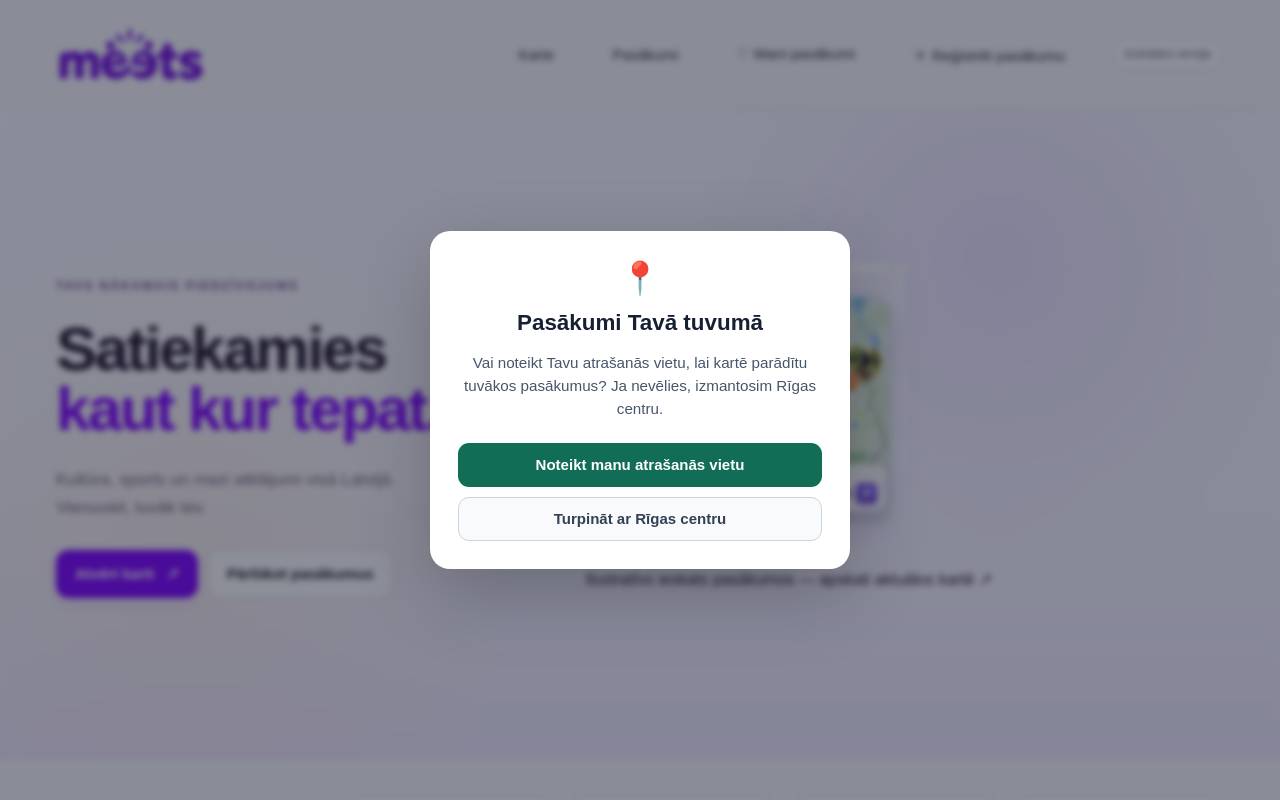
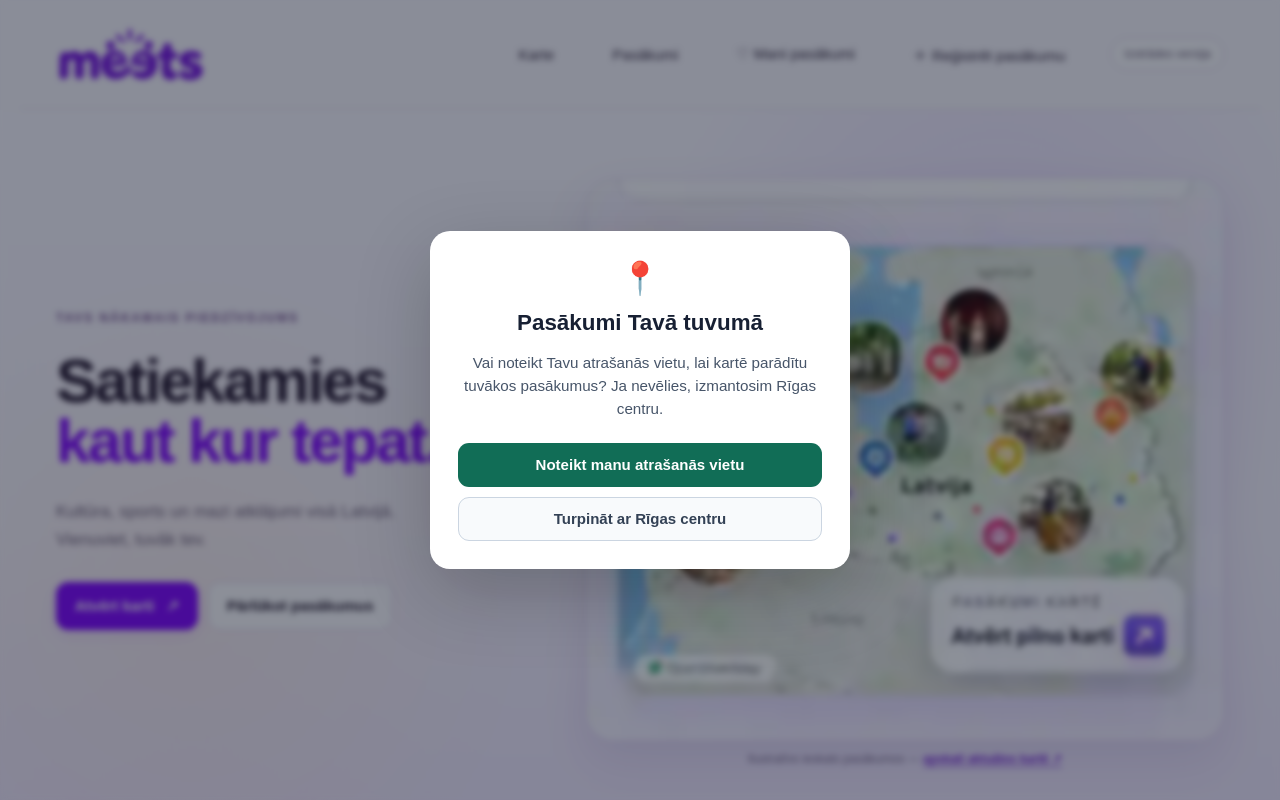
Before and after one commit to girtspolis1-sudo/meets-2, a Next.js app: page / in a window 1280 px wide. Shown: the top 800 px of the page. Built offline with nearby package versions, Linux system fonts and the light colour scheme.

Commit message:
Style selected photo-map concept in homepage responsive hero

```diff
--- a/app/globals.css
+++ b/app/globals.css
@@ -2013,3 +2013,63 @@ body.admin-environment .admin-page>.eyebrow{margin:0}
 .source-channel-refresh-warning{color:#b45309!important;font-weight:650}
 .source-channel-success{color:#166534;font-weight:650}
 @media(max-width:700px){.source-sync-summary{grid-template-columns:1fr}.source-sync-summary>small{grid-column:1}}
+
+/* MEETS homepage concept 2: illustrated map/photo preview.
+   Illustration is decorative; click opens the real, live event map. */
+.home-map-stage.home-map-stage-concept{
+ padding:20px 0 12px;
+ align-self:center;
+ display:grid;
+ gap:10px;
+}
+.home-concept-preview{
+ display:block;
+ position:relative;
+ width:100%;
+ overflow:hidden;
+ border-radius:28px;
+ border:1px solid #e3d7f1;
+ background:#f7f0ff;
+ box-shadow:0 18px 45px rgba(95,47,149,.12);
+ transition:transform .2s ease,box-shadow .2s ease,border-color .2s ease;
+}
+.home-concept-preview:hover{
+ border-color:#b688e9;
+ transform:translateY(-3px);
+ box-shadow:0 23px 52px rgba(95,47,149,.19);
+}
+.home-concept-preview:focus-visible{
+ outline:3px solid #7f00ff;
+ outline-offset:4px;
+}
+.home-concept-preview img{
+ display:block;
+ width:100%;
+ height:auto;
+ aspect-ratio:320/282;
+ object-fit:contain;
+}
+.home-concept-note{
+ margin:0 2px;
+ font-size:12px;
+ line-height:1.45;
+ color:#786987;
+ text-align:center;
+}
+.home-concept-note a{
+ color:#7119d5;
+ text-decoration:underline;
+ text-underline-offset:3px;
+ font-weight:650;
+}
+@media(max-width:860px){
+ .home-map-stage.home-map-stage-concept{padding:0 0 8px;max-width:650px;}
+}
+@media(max-width:520px){
+ .home-concept-preview{border-radius:20px;}
+ .home-concept-note{font-size:11px;}
+}
+@media(prefers-reduced-motion:reduce){
+ .home-concept-preview{transition:none;}
+ .home-concept-preview:hover{transform:none;}
+}
```
